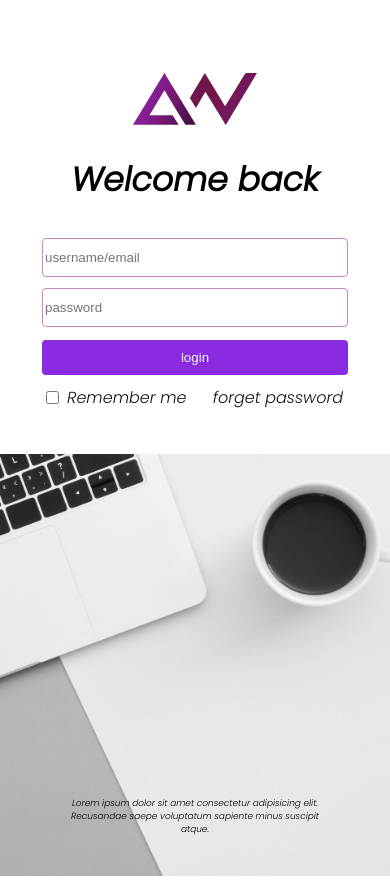
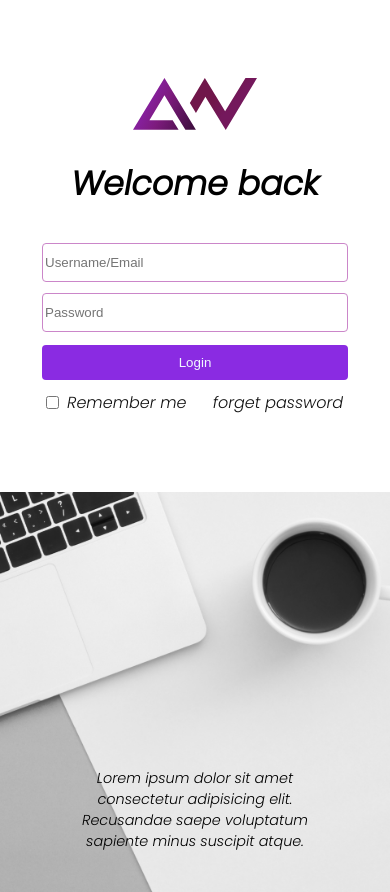
Before and after one commit to moeinfarzin/login-page, a React (Create React App) app: page / in a window 390 px wide. Built offline with nearby package versions, Linux system fonts and the light colour scheme.

Commit message:
deployed website

```diff
--- a/package.json
+++ b/package.json
@@ -1,4 +1,5 @@
 {
+  "homepage": "http://moeinfarzin.github.io/login-page",
   "name": "login-page",
   "version": "0.1.0",
   "private": true,
@@ -14,6 +15,8 @@
   },
   "scripts": {
     "start": "react-scripts start",
+    "predeploy": "npm run build",
+    "deploy": "gh-pages -d build",
     "build": "react-scripts build",
     "test": "react-scripts test",
     "eject": "react-scripts eject"
@@ -35,5 +38,8 @@
       "last 1 firefox version",
       "last 1 safari version"
     ]
+  },
+  "devDependencies": {
+    "gh-pages": "^4.0.0"
   }
 }
--- a/public/index.html
+++ b/public/index.html
@@ -3,8 +3,9 @@
   <head>
     <meta charset="utf-8" />
     <link rel="icon" href="%PUBLIC_URL%/favicon.ico" />
-    <meta name="viewport" content="width=device-width, initial-scale=1" />
-    <meta name="theme-color" content="#000000" />
+    <!-- <meta name="viewport" content="width=device-width, initial-scale=1" /> -->
+    <!-- <meta name="theme-color" content="#000000" /> -->
+
     <meta
       name="description"
       content="Web site created using create-react-app"
--- a/src/App.js
+++ b/src/App.js
@@ -5,6 +5,7 @@ import './App.css'
 function App() {
   return (
     <BrowserRouter>
+
       <Routes>
         <Route path='/' element={<LoginPage />} />
       </Routes>
--- a/src/LoginPage.css
+++ b/src/LoginPage.css
@@ -130,9 +130,21 @@ body {
     .login-page {
         display: flex;
         flex-direction: column-reverse;
-        margin-top: 2rem;
+        margin-top: 3rem;
         font-size: 0.8rem;
         font: 0.8rem;
     }
 
+    .logo-container {
+        margin-top: 2rem;
+    }
+
+    p {
+        font-size: 0.9rem;
+    }
+    .login{
+        margin-bottom: 0.8rem;
+    }
+
+
 }
--- a/src/LoginPage.js
+++ b/src/LoginPage.js
@@ -2,8 +2,12 @@ import './LoginPage.css'
 import React from 'react'
 import logo from './logo.svg'
 import { Link } from 'react-router-dom'
+
 const LoginPage = () => {
+    document.title="login";
     return (
+        <>
+
         <div className='login-page'>
             <div className='logo-container'>
                 <div className='text'><p>Lorem ipsum dolor sit amet consectetur adipisicing elit. Recusandae saepe voluptatum sapiente minus suscipit atque.</p></div>
@@ -17,13 +21,13 @@ const LoginPage = () => {
                 <div className='login-form'>
                     <form>
                         <div className='username'>
-                            <input className='username-input' type="text" placeholder='username/email' />
+                            <input className='username-input' type="text" placeholder='Username/Email' />
                         </div>
                         <div className='password'>
-                            <input className='password-input' type="text" placeholder='password' />
+                            <input className='password-input' type="text" placeholder='Password' />
                         </div>
                         <div className='login-btn'>
-                            <button className='btn'>login</button>
+                            <button className='btn'>Login</button>
                         </div>
                         <div className='remember-forget'>
                             <div className='remember'>
@@ -43,6 +47,7 @@ const LoginPage = () => {
             </div>
 
         </div>
+        </>
     )
 }
 export default LoginPage
```
Also changed, not shown: 1 other file (tests, documents, lock files or other folders).
